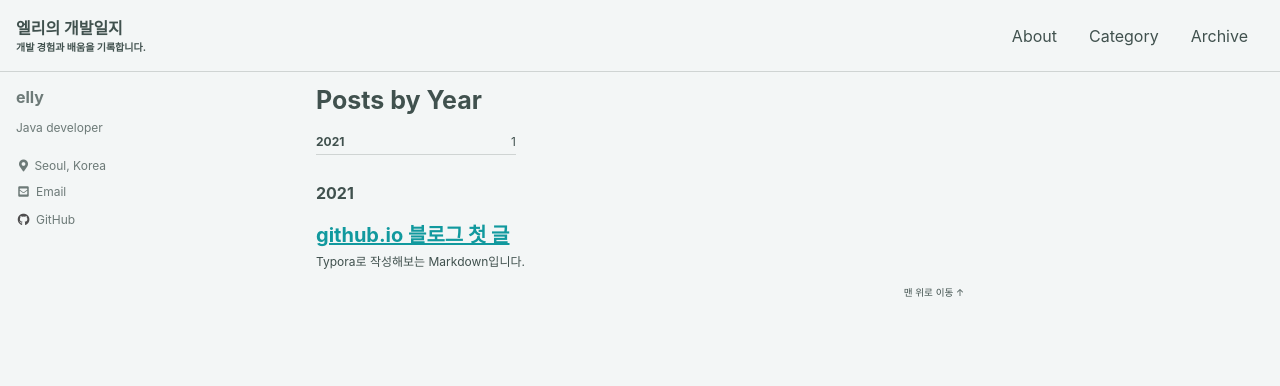
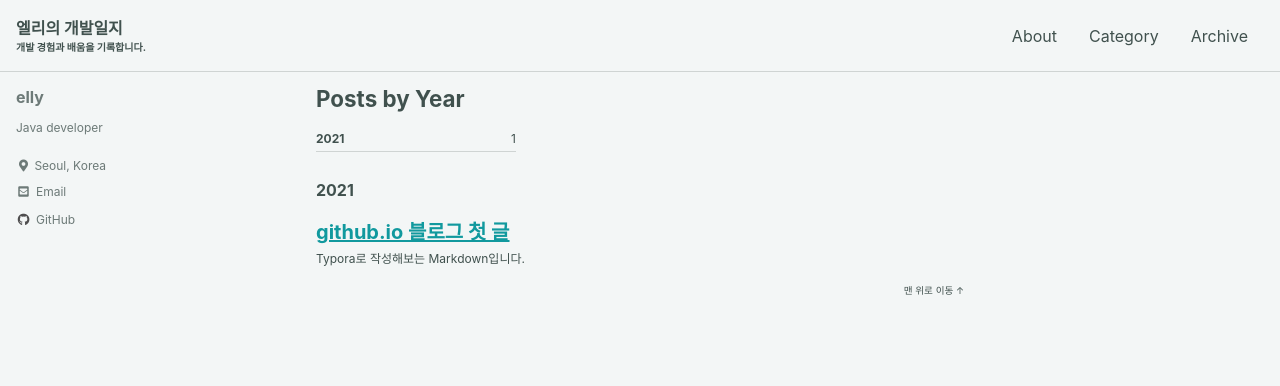
Before and after one commit to ellylee617/ellylee617.github.io, a Jekyll site: the page built from _pages/year-archive.md, in a window 1280 px wide. Shown: the top 386 px of the page. Built offline with Jekyll 4.4.1, drawn with Linux system fonts in a browser that asks for light colours; cached includes are drawn as plain includes.

Commit message:
Update _variables.scss

```diff
--- a/_sass/minimal-mistakes/_variables.scss
+++ b/_sass/minimal-mistakes/_variables.scss
@@ -44,7 +44,7 @@ $type-size-7: 0.6875em !default; // ~11px
 $type-size-8: 0.625em !default; // ~10px
 
 /* headline scale */
-$h-size-1: 1.563em !default; // ~25.008px
+$h-size-1: 1.4em !default; // ~25.008px
 $h-size-2: 1.25em !default; // ~20px
 $h-size-3: 1.125em !default; // ~18px
 $h-size-4: 1.0625em !default; // ~17px
```
